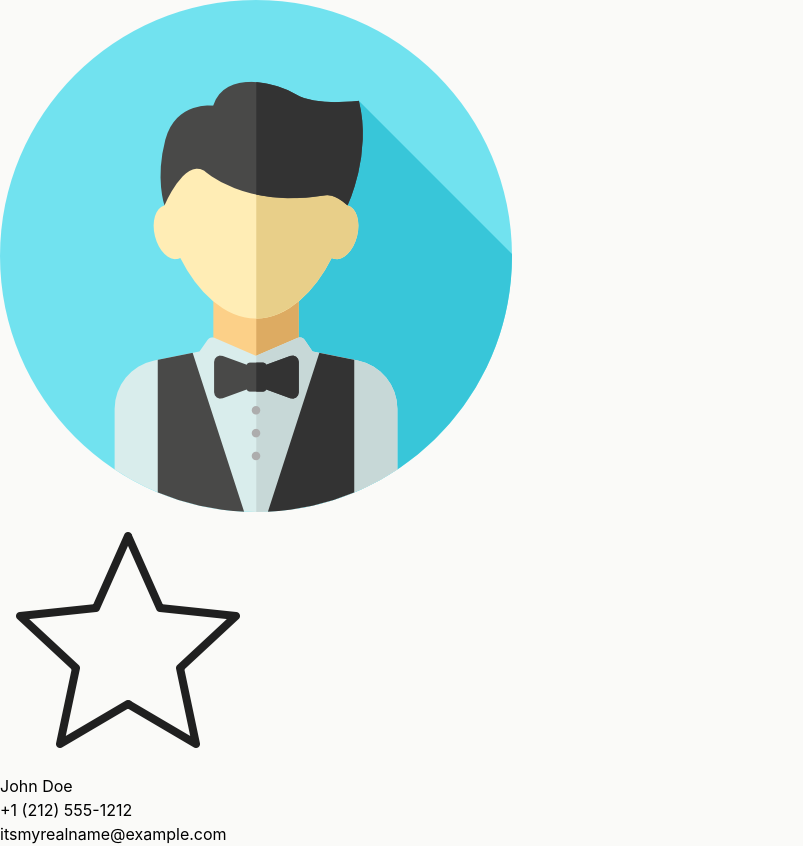
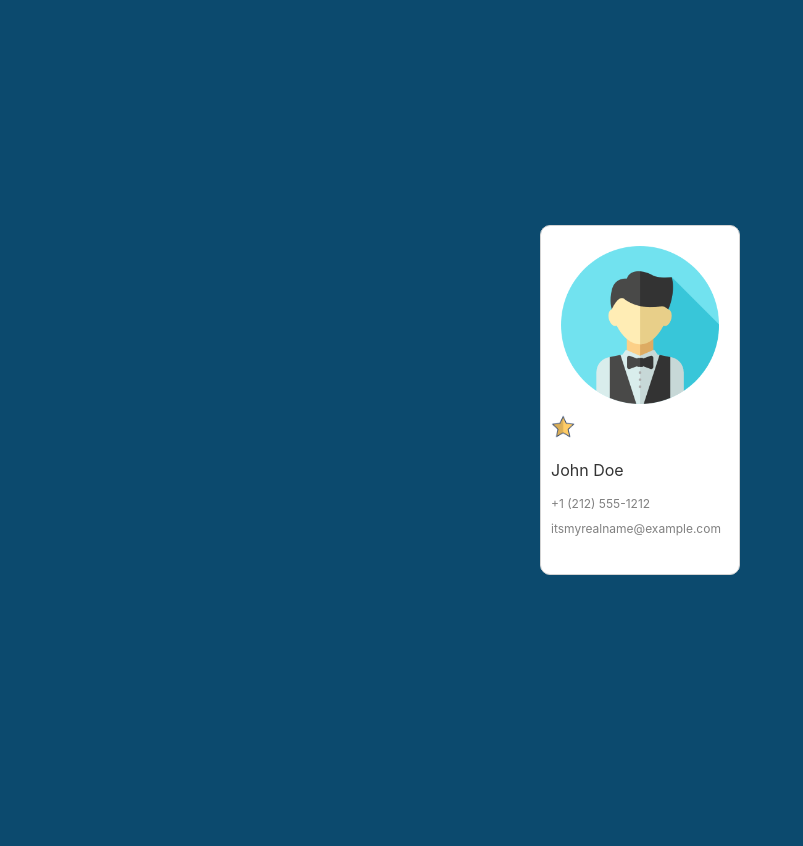
Before and after one commit to munachi821/react-app, a React (Vite) app: page / in a window 1280 px wide. Shown: the whole page, without its empty margins (0-803 px from the left). After the commit the page ends 800 px from the top, so only its background shows below. Built offline with nearby package versions, Linux system fonts and the light colour scheme.

Commit message:
forms begining

```diff
--- a/src/App.jsx
+++ b/src/App.jsx
@@ -15,7 +15,7 @@
 import avatar from "./images/user.png";
 import starFilled from "./images/star-filled.png";
 import starEmpty from "./images/star-empty.png";
-import "./Components/";
+import "./Components/index.css";
 
 export default function App() {
   const [contact, setContact] = React.useState({
@@ -23,16 +23,22 @@
     lastName: "Doe",
     phone: "+1 (212) 555-1212",
     email: "itsmyrealname@example.com",
-    isFavorite: false,
+    isFavorite: true,
   });
   /**
    * Challenge: Fill in the values in the markup
    * using the properties of our state object above
    * (Ignore `isFavorite` for now)
    */
+  let starIcon = contact.isFavorite ? starFilled : starEmpty;
 
   function toggleFavorite() {
-    console.log("Toggle Favorite");
+    setContact((prevContact) => {
+      return {
+        ...prevContact,
+        isFavorite: !prevContact.isFavorite,
+      };
+    });
   }
 
   return (
@@ -46,14 +52,23 @@
         <div className="info">
           <button
             onClick={toggleFavorite}
-            aria-pressed={false}
+            aria-pressed={contact.isFavorite}
+            aria-label={
+              contact.isFavorite ? "Remove from favorites" : "Add to favorites"
+            }
             className="favorite-button"
           >
-            <img src={starEmpty} alt="empty star icon" className="favorite" />
+            <img
+              src={starIcon}
+              alt={contact.isFavorite ? "filled star icon" : "empty star icon"}
+              className="favorite"
+            />
           </button>
-          <h2 className="name">John Doe</h2>
-          <p className="contact">+1 (212) 555-1212</p>
-          <p className="contact">itsmyrealname@example.com</p>
+          <h2 className="name">
+            {contact.firstName} {contact.lastName}
+          </h2>
+          <p className="contact">{contact.phone}</p>
+          <p className="contact">{contact.email}</p>
         </div>
       </article>
     </main>
```
